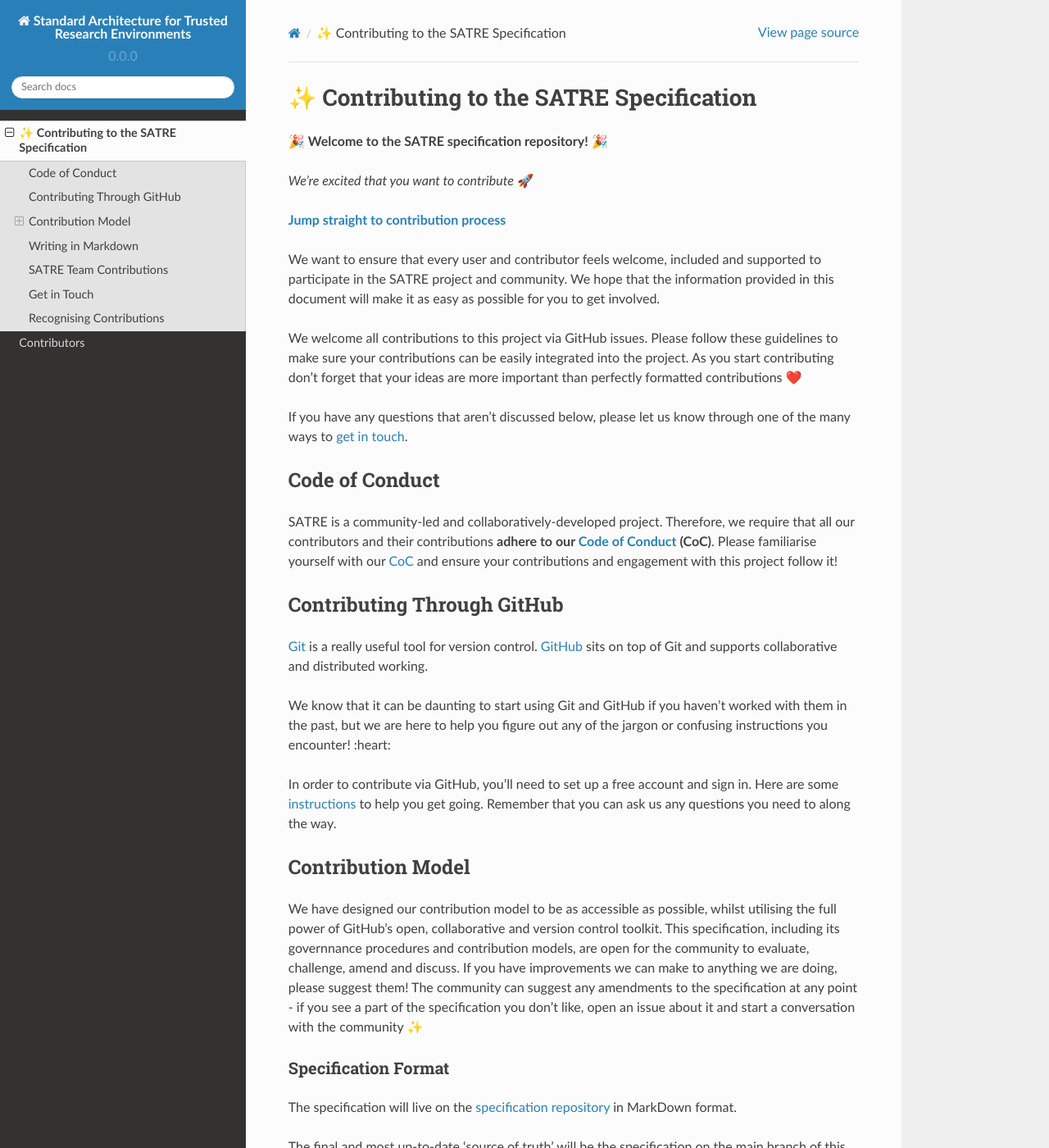
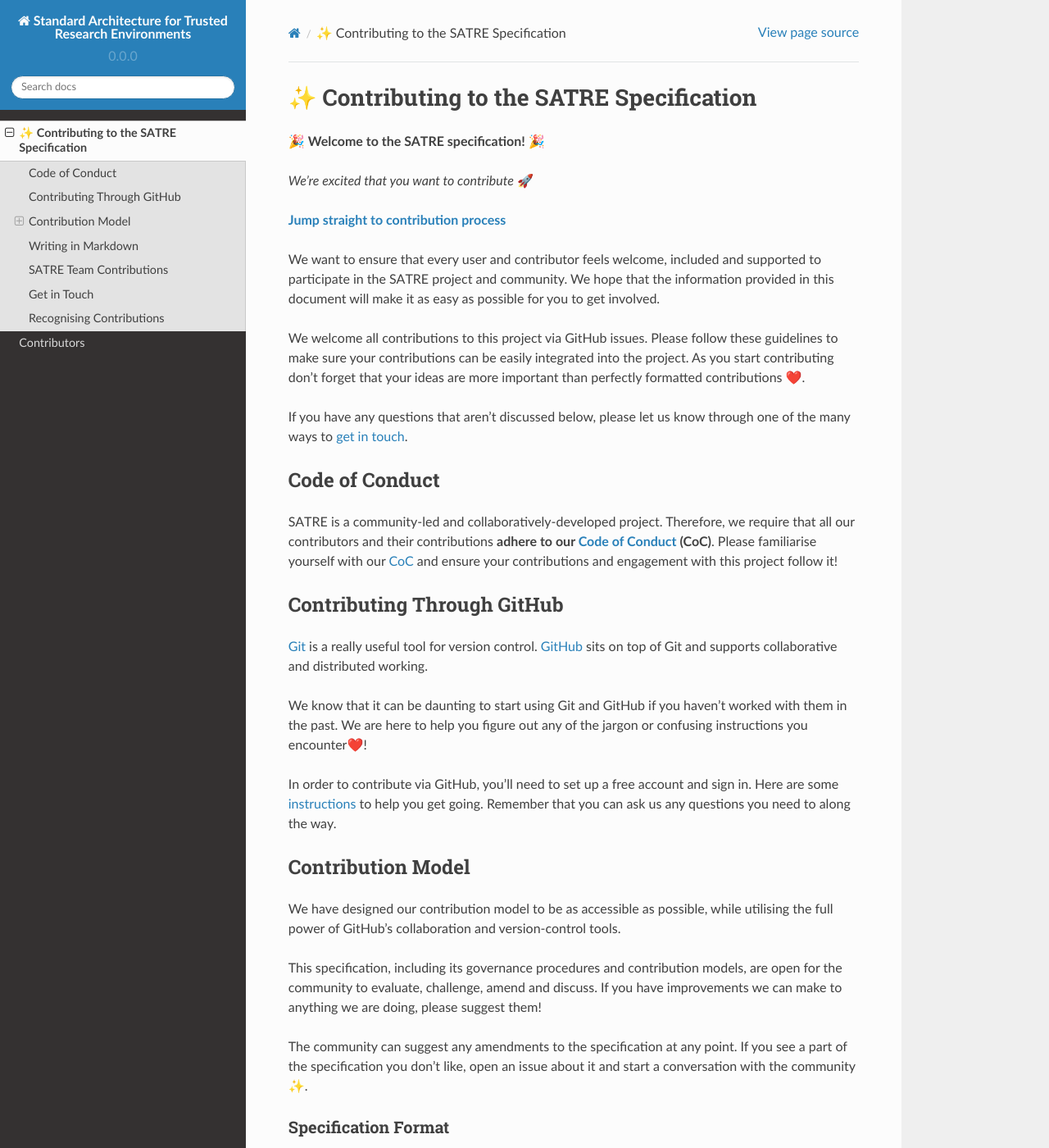
Before and after one commit to sa-tre/satre-specification, a Sphinx documentation site: the page built from docs/source/contributing.md, in a window 1280 px wide and 1400 px high. Shown: the whole window at 82% size. Built offline with Sphinx 7.4.7 and the Read the Docs theme 2.0.0, drawn with Linux system fonts in a browser that asks for light colours.

Commit message:
Improve grammar and formatting

```diff
--- a/docs/source/contributing.md
+++ b/docs/source/contributing.md
@@ -1,6 +1,6 @@
 # ✨ Contributing to the SATRE Specification
 
-🎉  **Welcome to the SATRE specification repository!** 🎉
+🎉  **Welcome to the SATRE specification!** 🎉
 
 _We're excited that you want to contribute_ 🚀
 
@@ -11,7 +11,7 @@ We hope that the information provided in this document will make it as easy as p
 
 We welcome all contributions to this project via GitHub issues.
 Please follow these guidelines to make sure your contributions can be easily integrated into the project.
-As you start contributing don't forget that your ideas are more important than perfectly formatted contributions ❤️
+As you start contributing don't forget that your ideas are more important than perfectly formatted contributions ❤️.
 
 If you have any questions that aren't discussed below, please let us know through one of the many ways to [get in touch](#get-in-touch).
 
@@ -26,7 +26,7 @@ Please familiarise yourself with our [CoC](https://github.com/sa-tre/satre-speci
 [Git](https://git-scm.com/) is a really useful tool for version control.
 [GitHub](https://github.com/) sits on top of Git and supports collaborative and distributed working.
 
-We know that it can be daunting to start using Git and GitHub if you haven't worked with them in the past, but we are here to help you figure out any of the jargon or confusing instructions you encounter! :heart:
+We know that it can be daunting to start using Git and GitHub if you haven't worked with them in the past. We are here to help you figure out any of the jargon or confusing instructions you encounter❤️!
 
 In order to contribute via GitHub, you'll need to set up a free account and sign in.
 Here are some [instructions](https://help.github.com/articles/signing-up-for-a-new-github-account/) to help you get going.
@@ -34,9 +34,13 @@ Remember that you can ask us any questions you need to along the way.
 
 ## Contribution Model
 
-We have designed our contribution model to be as accessible as possible, whilst utilising the full power of GitHub's open, collaborative and version control toolkit.
-This specification, including its governnance procedures and contribution models, are open for the community to evaluate, challenge, amend and discuss. If you have improvements we can make to anything we are doing, please suggest them!
-The community can suggest any amendments to the specification at any point - if you see a part of the specification you don't like, open an issue about it and start a conversation with the community ✨
+We have designed our contribution model to be as accessible as possible, while utilising the full power of GitHub's collaboration and version-control tools.
+
+This specification, including its governance procedures and contribution models, are open for the community to evaluate, challenge, amend and discuss.
+If you have improvements we can make to anything we are doing, please suggest them!
+
+The community can suggest any amendments to the specification at any point.
+If you see a part of the specification you don't like, open an issue about it and start a conversation with the community ✨.
 
 ### Specification Format
 
```
